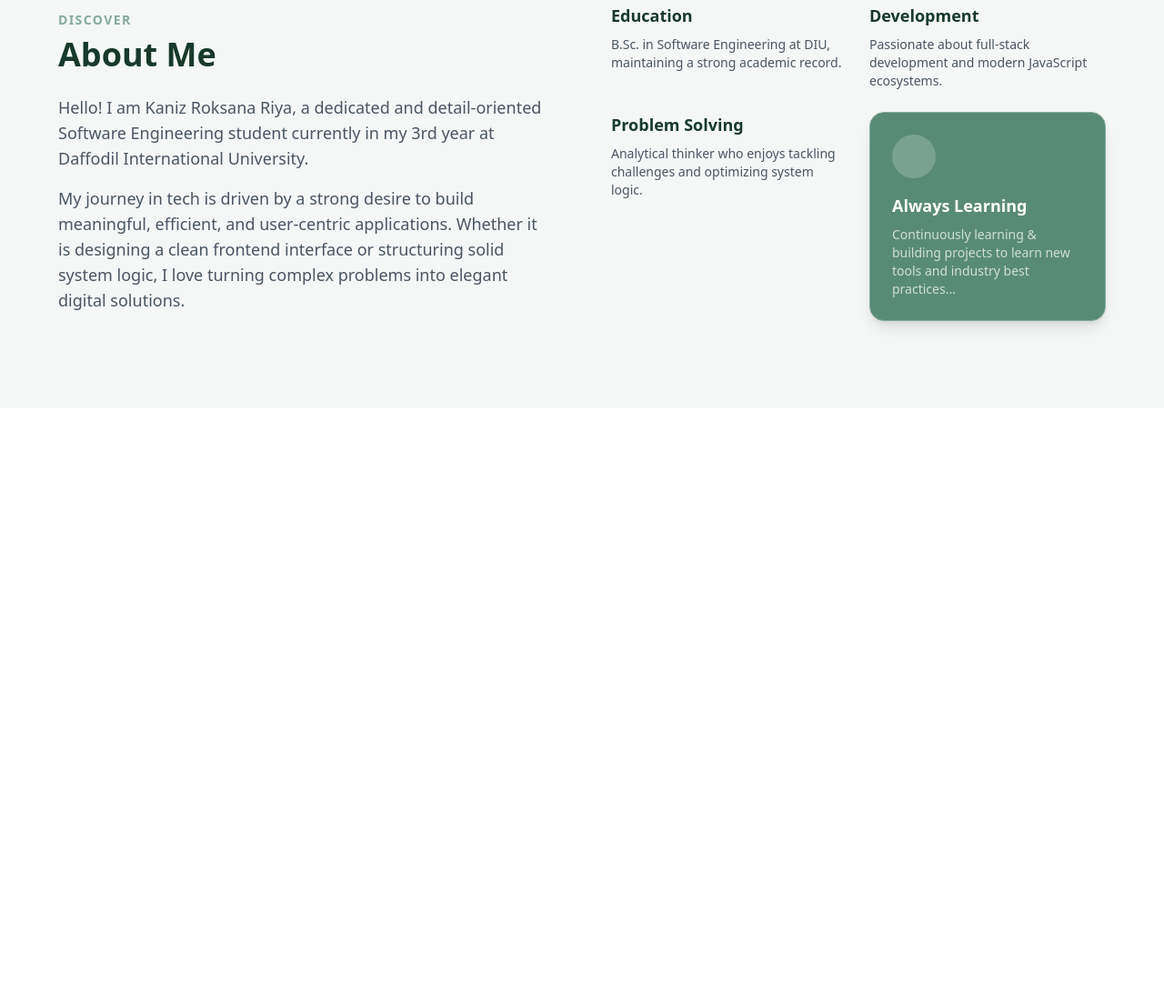
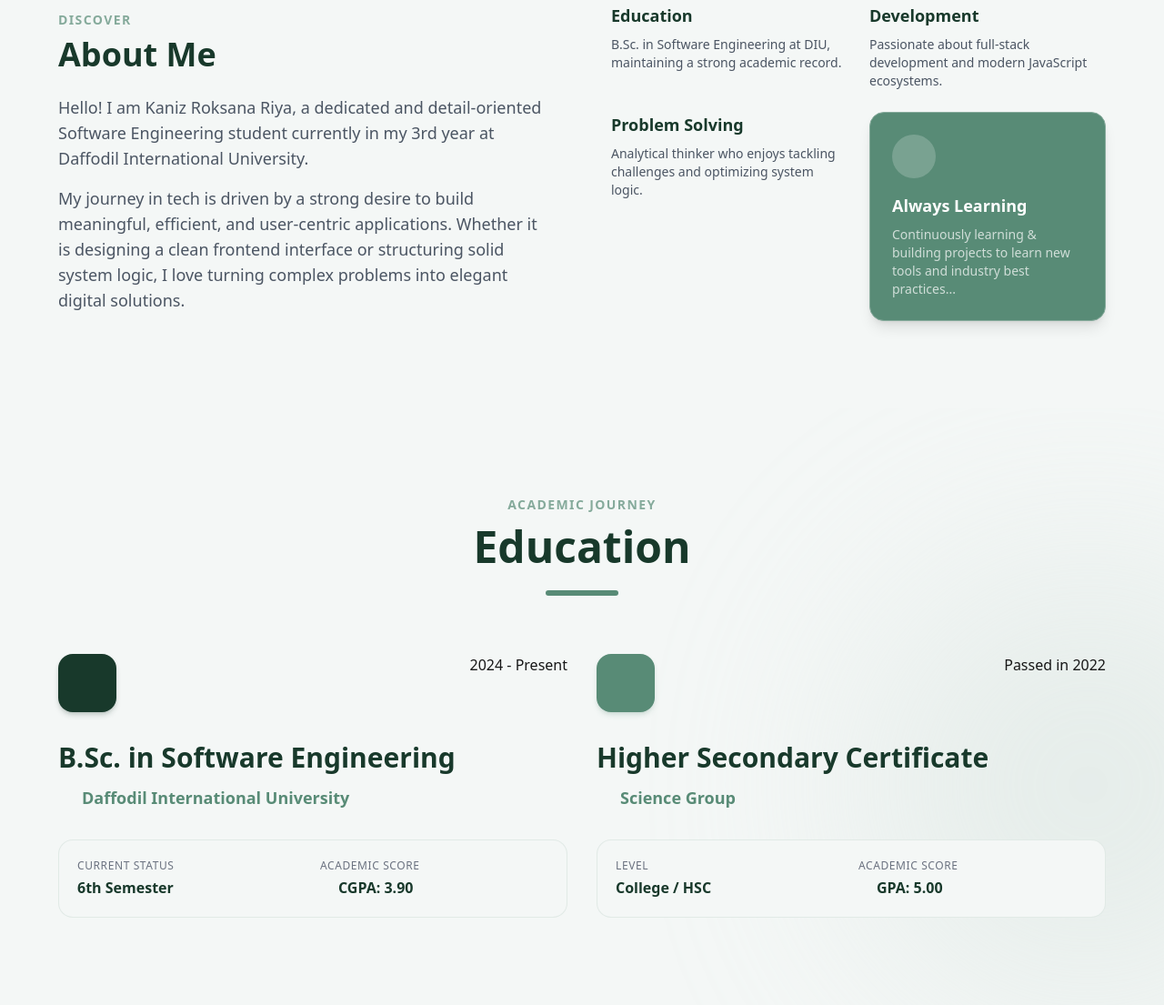
Before and after one commit to Kaniz-Roksana-Riyaa/Portfolio, a plain HTML site: page index.html in a window 1280 px wide. Shown: the part 893-1998 px from the top of the page at 91% size. Before the commit the page ends 1342 px from the top, so only its background shows below. Drawn offline with nearby package versions, Linux system fonts and the light colour scheme.

Commit message:
Add Education Section

```diff
--- a/index.html
+++ b/index.html
@@ -210,5 +210,104 @@
       </section>
       <!-- About component ends -->
 
+            <!-- Education component begins -->
+      <section id="education" class="relative overflow-hidden bg-[#f4f7f6] py-24">
+        <div
+          class="pointer-events-none absolute right-0 top-1/4 h-[500px] w-[500px] translate-x-1/3 rounded-full bg-[#d0ded8] opacity-40 blur-[120px]"
+        ></div>
+        <div class="relative z-10 mx-auto w-[90%] max-w-7xl">
+          <div class="mb-16 text-center">
+            <h2 class="mb-3 text-sm font-bold uppercase tracking-widest text-[#85aa9b]">
+              Academic Journey
+            </h2>
+            <h3 class="text-3xl font-extrabold text-[#18392b] md:text-5xl">
+              Education
+            </h3>
+            <div class="mx-auto mt-6 h-1.5 w-20 rounded-full bg-[#588b76]"></div>
+          </div>
+
+          <div class="grid grid-cols-1 gap-8 lg:grid-cols-2">
+            <article class="education-card">
+              <div class="education-card-bg"></div>
+              <div class="relative z-10">
+                <div class="mb-8 flex items-start justify-between gap-4">
+                  <div
+                    class="flex h-16 w-16 items-center justify-center rounded-2xl bg-[#18392b] text-white shadow-md shadow-[#18392b]/20 transition-transform group-hover:rotate-6"
+                  >
+                    <i data-lucide="graduation-cap" class="h-8 w-8"></i>
+                  </div>
+                  <span class="education-date">2024 - Present</span>
+                </div>
+                <h4 class="mb-3 text-2xl font-extrabold text-[#18392b] sm:text-3xl">
+                  B.Sc. in Software Engineering
+                </h4>
+                <div class="mb-8 flex items-center gap-2 text-[#588b76]">
+                  <i data-lucide="library" class="h-[18px] w-[18px]"></i>
+                  <h5 class="text-lg font-semibold">
+                    Daffodil International University
+                  </h5>
+                </div>
+                <div class="grid grid-cols-1 gap-4 rounded-2xl border border-[#d0ded8]/50 bg-[#f4f7f6] p-5 sm:grid-cols-2">
+                  <div>
+                    <p class="mb-1 text-xs uppercase tracking-wider text-gray-500">
+                      Current Status
+                    </p>
+                    <p class="font-bold text-[#18392b]">6th Semester</p>
+                  </div>
+                  <div>
+                    <p class="mb-1 text-xs uppercase tracking-wider text-gray-500">
+                      Academic Score
+                    </p>
+                    <p class="flex items-center gap-1 font-bold text-[#18392b]">
+                      <i data-lucide="award" class="h-4 w-4 text-[#588b76]"></i>
+                      CGPA: 3.90
+                    </p>
+                  </div>
+                </div>
+              </div>
+            </article>
+
+            <article class="education-card">
+              <div class="education-card-bg"></div>
+              <div class="relative z-10">
+                <div class="mb-8 flex items-start justify-between gap-4">
+                  <div
+                    class="flex h-16 w-16 items-center justify-center rounded-2xl bg-[#588b76] text-white shadow-md shadow-[#588b76]/20 transition-transform group-hover:rotate-6"
+                  >
+                    <i data-lucide="book-open" class="h-8 w-8"></i>
+                  </div>
+                  <span class="education-date">Passed in 2022</span>
+                </div>
+                <h4 class="mb-3 text-2xl font-extrabold text-[#18392b] sm:text-3xl">
+                  Higher Secondary Certificate
+                </h4>
+                <div class="mb-8 flex items-center gap-2 text-[#588b76]">
+                  <i data-lucide="library" class="h-[18px] w-[18px]"></i>
+                  <h5 class="text-lg font-semibold">Science Group</h5>
+                </div>
+                <div class="grid grid-cols-1 gap-4 rounded-2xl border border-[#d0ded8]/50 bg-[#f4f7f6] p-5 sm:grid-cols-2">
+                  <div>
+                    <p class="mb-1 text-xs uppercase tracking-wider text-gray-500">
+                      Level
+                    </p>
+                    <p class="font-bold text-[#18392b]">College / HSC</p>
+                  </div>
+                  <div>
+                    <p class="mb-1 text-xs uppercase tracking-wider text-gray-500">
+                      Academic Score
+                    </p>
+                    <p class="flex items-center gap-1 font-bold text-[#18392b]">
+                      <i data-lucide="award" class="h-4 w-4 text-[#588b76]"></i>
+                      GPA: 5.00
+                    </p>
+                  </div>
+                </div>
+              </div>
+            </article>
+          </div>
+        </div>
+      </section>
+      <!-- Education component ends -->
+
 </body>
 </html>
```
